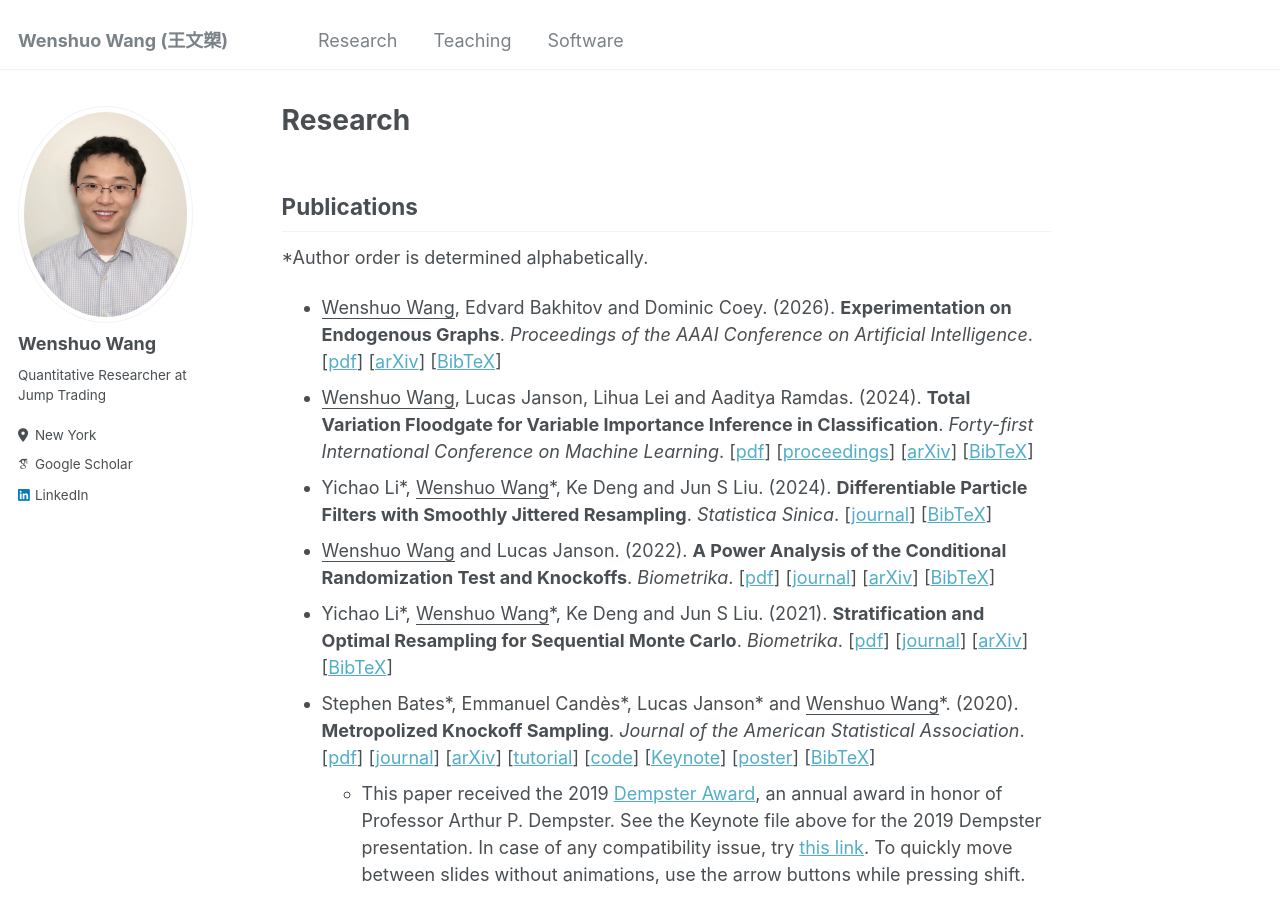
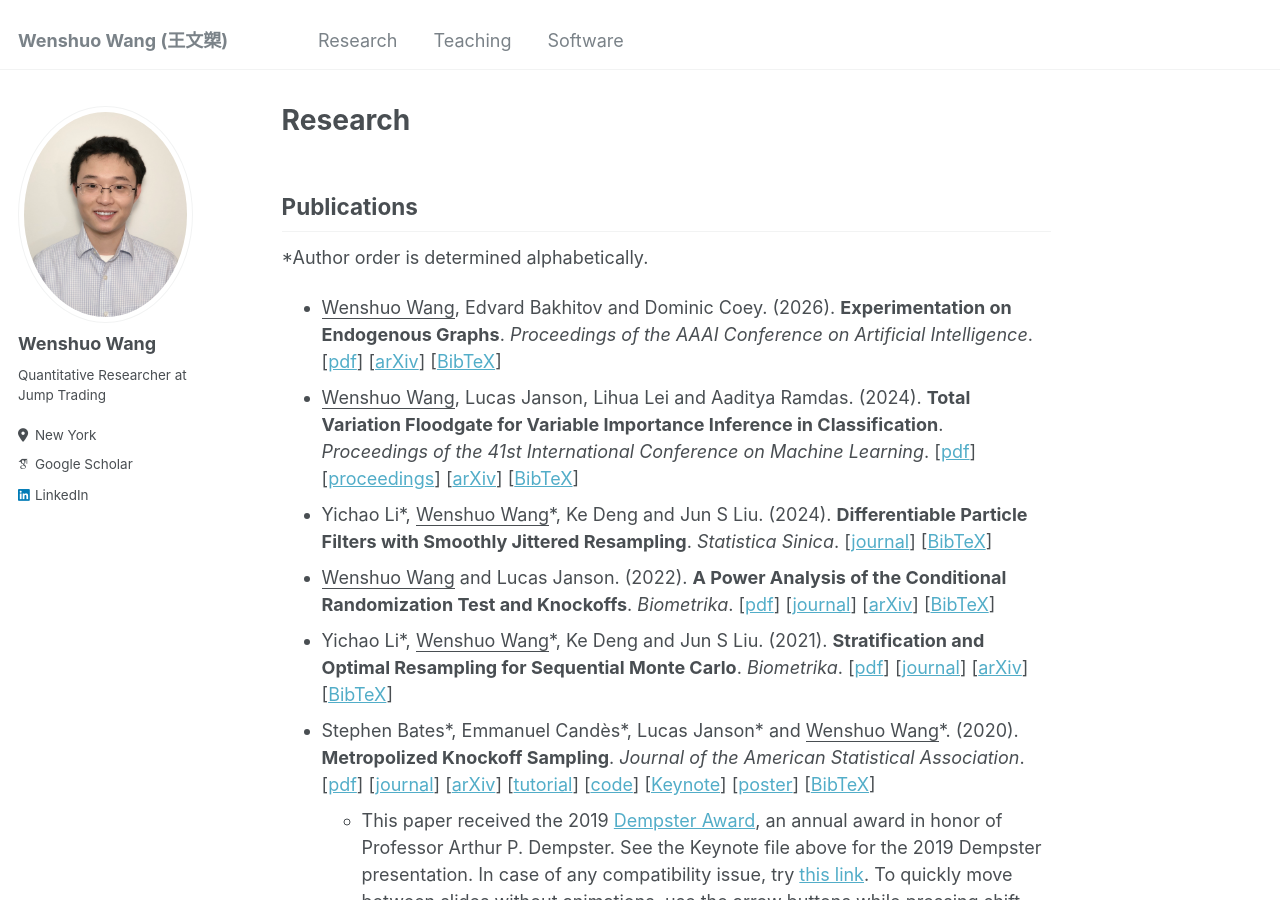
Before and after one commit to wenshuow/wenshuow.github.io, a Jekyll site: the page built from _pages/research.md, in a window 1280 px wide and 900 px high. Built offline with Jekyll 4.4.1, drawn with Linux system fonts in a browser that asks for light colours; some web fonts are replaced.

Commit message:
Update ETV bibtex and proceedings

```diff
--- a/_pages/research.md
+++ b/_pages/research.md
@@ -7,7 +7,7 @@ author_profile: true
 ## Publications
 \*Author order is determined alphabetically.
 - <u>Wenshuo Wang</u>, Edvard Bakhitov and Dominic Coey. (2026). <strong>Experimentation on Endogenous Graphs</strong>. <em>Proceedings of the AAAI Conference on Artificial Intelligence</em>. [<a href="./files/EEG_WBC.pdf" target="_blank">pdf</a>] [<a href="https://arxiv.org/abs/2410.09267" target="_blank">arXiv</a>] [<a href="./files/EEG_WBC.html" target="_blank">BibTeX</a>]
-- <u>Wenshuo Wang</u>, Lucas Janson, Lihua Lei and Aaditya Ramdas. (2024). <strong>Total Variation Floodgate for Variable Importance Inference in Classification</strong>. <em>Forty-first International Conference on Machine Learning</em>. [<a href="./files/ETV_WJLR.pdf" target="_blank">pdf</a>] [<a href="https://proceedings.mlr.press/v235/wang24ad.html" target="_blank">proceedings</a>] [<a href="https://arxiv.org/abs/2309.04002" target="_blank">arXiv</a>] [<a href="./files/ETV-WJLR-2023.html" target="_blank">BibTeX</a>]
+- <u>Wenshuo Wang</u>, Lucas Janson, Lihua Lei and Aaditya Ramdas. (2024). <strong>Total Variation Floodgate for Variable Importance Inference in Classification</strong>. <em>Proceedings of the 41st International Conference on Machine Learning</em>. [<a href="./files/ETV_WJLR.pdf" target="_blank">pdf</a>] [<a href="https://proceedings.mlr.press/v235/wang24ad.html" target="_blank">proceedings</a>] [<a href="https://arxiv.org/abs/2309.04002" target="_blank">arXiv</a>] [<a href="./files/ETV-WJLR-2024.html" target="_blank">BibTeX</a>]
 - Yichao Li\*, <u>Wenshuo Wang</u>\*, Ke Deng and Jun S Liu. (2024). <strong>Differentiable Particle Filters with Smoothly Jittered Resampling</strong>. <em>Statistica Sinica</em>. [<a href="https://www.jstor.org/stable/27311859" target="_blank">journal</a>] [<a href="./files/RRJ-LWDL-2024.html" target="_blank">BibTeX</a>]
 - <u>Wenshuo Wang</u> and Lucas Janson. (2022). <strong>A Power Analysis of the Conditional Randomization Test and Knockoffs</strong>. <em>Biometrika</em>. [<a href="./files/CRT_knockoffs_WJ.pdf" target="_blank">pdf</a>] [<a href="https://academic.oup.com/biomet/article-abstract/109/3/631/6415822" target="_blank">journal</a>] [<a href="https://arxiv.org/abs/2010.02304" target="_blank">arXiv</a>] [<a href="./files/CRT_knockoffs-WJ-2020.html" target="_blank">BibTeX</a>]
 - Yichao Li\*, <u>Wenshuo Wang</u>\*, Ke Deng and Jun S Liu. (2021). <strong>Stratification and Optimal Resampling for Sequential Monte Carlo</strong>. <em>Biometrika</em>. [<a href="./files/SMC_LWDL.pdf" target="_blank">pdf</a>] [<a href="https://academic.oup.com/biomet/article-abstract/109/1/181/6132360" target="_blank">journal</a>] [<a href="https://arxiv.org/abs/2004.01975" target="_blank">arXiv</a>] [<a href="./files/SMC-LWDL-2020.html" target="_blank">BibTeX</a>]
```
